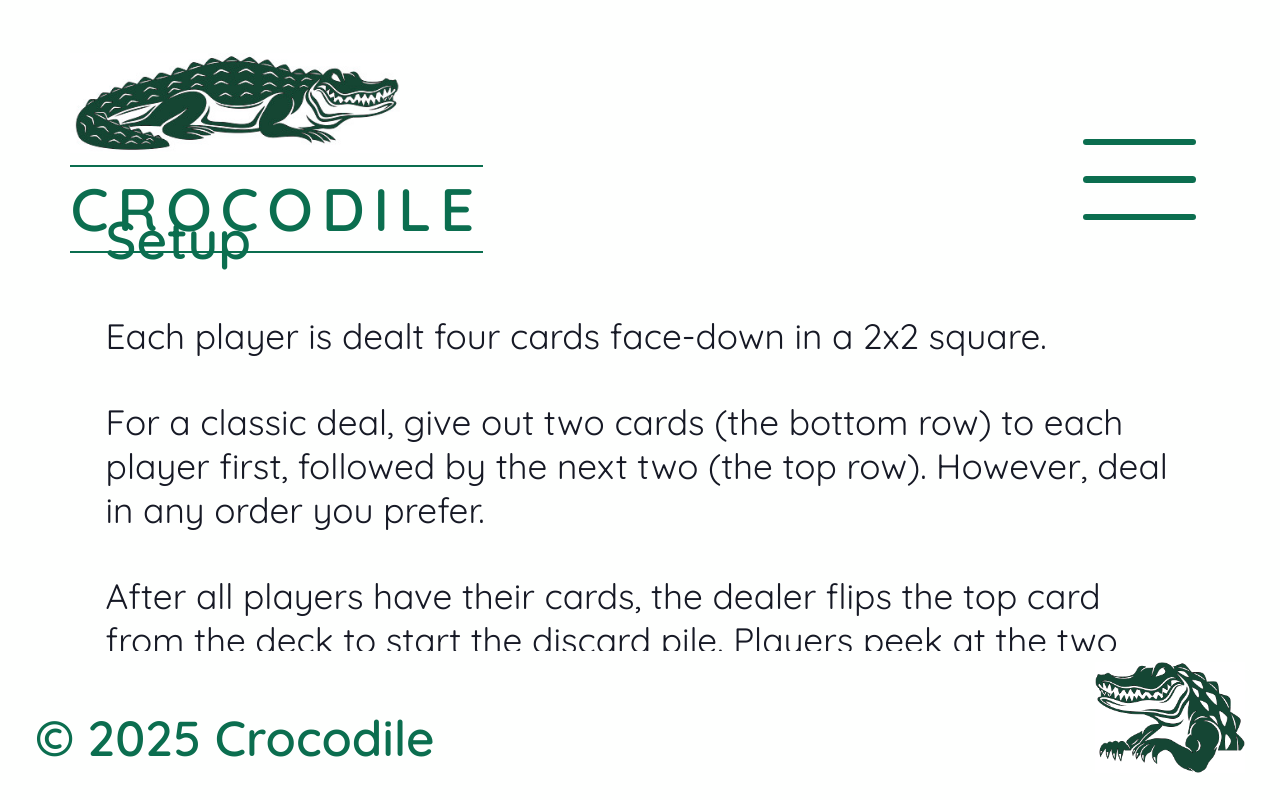
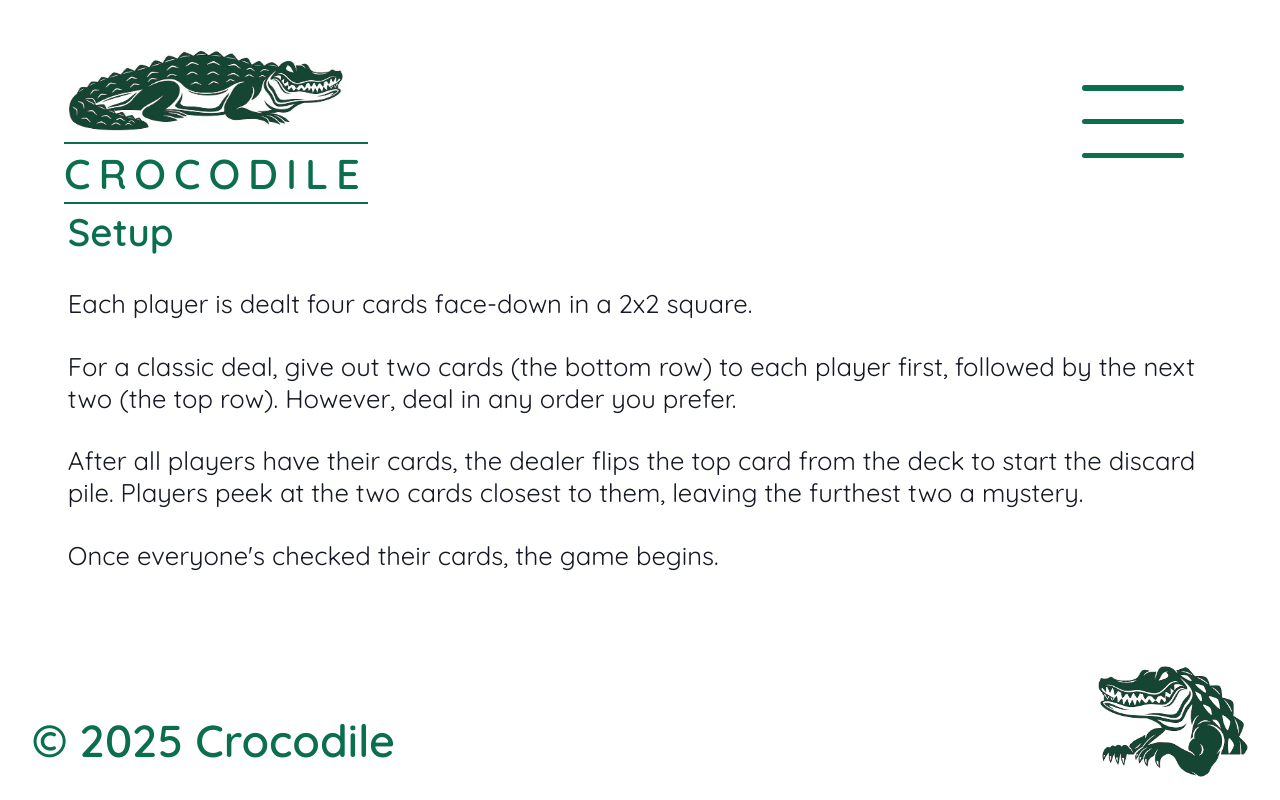
Before and after one commit to maxkatilius/crocodile, a React (Vite) app: page /how-to/setup in a window 1280 px wide. Built offline with nearby package versions, Linux system fonts and the light colour scheme.

Commit message:
media queries update

```diff
--- a/src/css/styles.css
+++ b/src/css/styles.css
@@ -233,6 +233,7 @@ nav.open {
 
     transform: translateX(100%);
     transition: transform 450ms ease-in 100ms;
+    overflow-y: scroll;
 }
 
 .nav--links a,
@@ -319,6 +320,7 @@ main a,
     border-radius: 0.7em;
     box-shadow: 2px 2px 8px rgba(0, 0, 0, 0.1), -1px -1px 4px rgba(255, 255, 255, 0.3);
     cursor: pointer;
+    transition: all 250ms ease-in-out;
 }
 
 main a:hover,
@@ -337,7 +339,7 @@ main a:focus,
 }
 
 .back-btn {
-    font-size: 1rem;
+    font-size: inherit;
     font-family: inherit;
     font-weight: 600;
     transition: all 250ms ease-in-out;
@@ -641,7 +643,7 @@ form textarea {
 @media only screen and (min-width: 1200px) {
 
     html {
-        font-size: 2.2rem;
+        font-size: 2rem;
     }
 
     header {
@@ -649,15 +651,31 @@ form textarea {
         padding: 1em;
     }
 
+    .header--title {
+        font-size: 1.3rem;
+    }
+
+    .header--img {
+        max-width: 70%;
+    }
+
     nav {
-        /* change position */
+        top: 1.5em;
+        right: 3em;
+    }
+
+    .nav--links,
+    .nav--how-to {
+        gap: 2em;
+        font-weight: lighter;
     }
 
     main {
         min-width: 100%;
+        max-height: 50vh;
+        font-size: 0.8rem;
         margin: auto 0;
-        padding: 1em 2em;
-        max-height: 60vh;
+        padding: 0.2em 1.4em;
     }
 
     footer {
@@ -676,6 +694,11 @@ form textarea {
 
     .home-container {
         padding: 2em 10em;
+        overflow-y: hidden;
+    }
+
+    .aim-container {
+        text-align: center;
     }
 
     .about-links {
@@ -699,7 +722,12 @@ form textarea {
 
     main.contact-us {
         gap: 1em;
-        align-items: center;
+        /* align-items: center; */
+    }
+
+    .contact-us p {
+        font-size: 0.8rem;
+        line-height: 1.5em;
     }
 
     form.contact-form {
```
